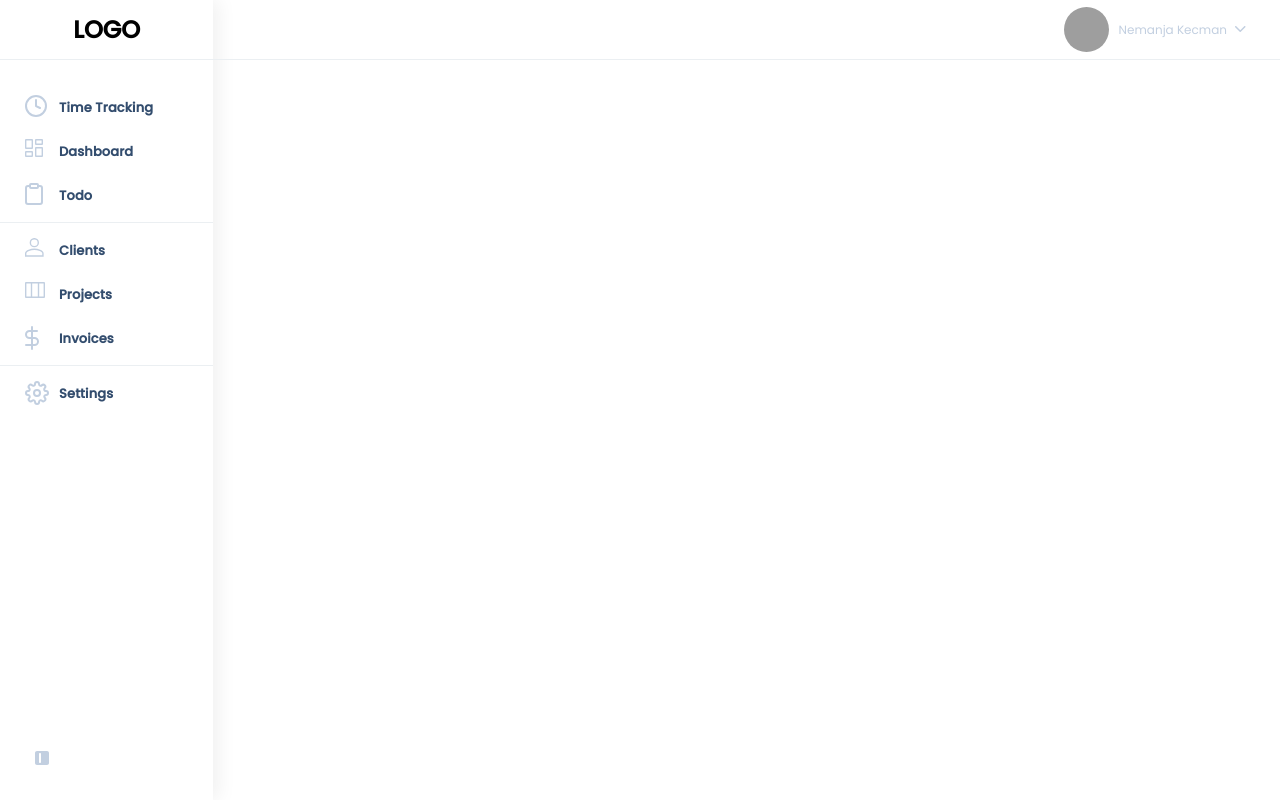
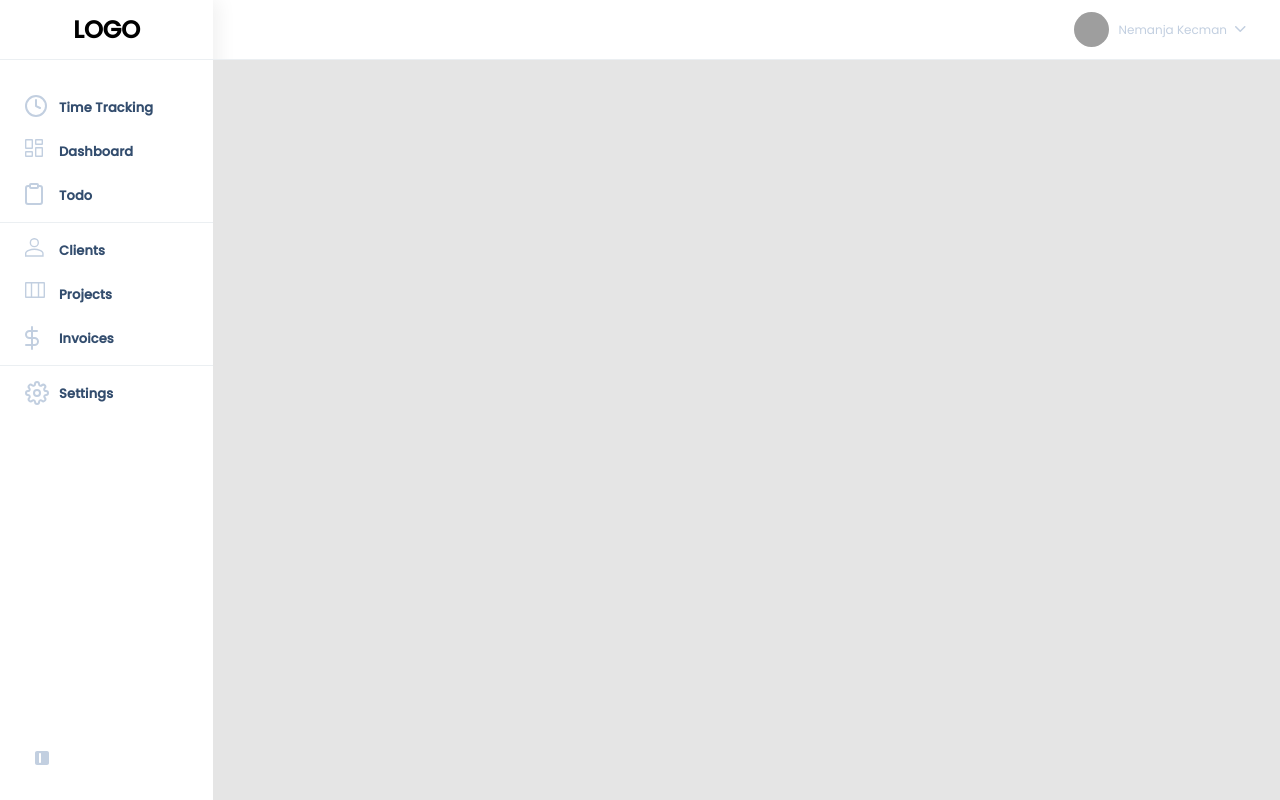
Before and after one commit to k3cman/Vue-Freelancer-Dashboard, a Vue app: page / in a window 1280 px wide. Built offline with nearby package versions, Linux system fonts and the light colour scheme; grey boxes are pictures that could not be loaded.

Commit message:
layout and header

```diff
--- a/src/components/Layout/Header/HeaderBadge.vue
+++ b/src/components/Layout/Header/HeaderBadge.vue
@@ -30,8 +30,8 @@ export default {
   align-items: center;
   img {
     border-radius: 50%;
-    width: 45px;
-    height: 45px;
+    width: 35px;
+    height: 35px;
   }
   span {
     margin-left: 10px;
--- a/src/components/Layout/Layout.vue
+++ b/src/components/Layout/Layout.vue
@@ -3,7 +3,9 @@
     <Navigation></Navigation>
     <div class="app-content">
       <Header />
-      <router-view />
+      <div class="router-container">
+        <router-view />
+      </div>
     </div>
   </div>
 </template>
@@ -38,6 +40,12 @@ export default {
       height: 60px;
       border-bottom: 1px solid #ebeff2;
     }
+
+    .router-container {
+      width: 100%;
+      height: calc(100vh - 60px);
+      background: #e5e5e5;
+    }
   }
 }
 </style>
```
